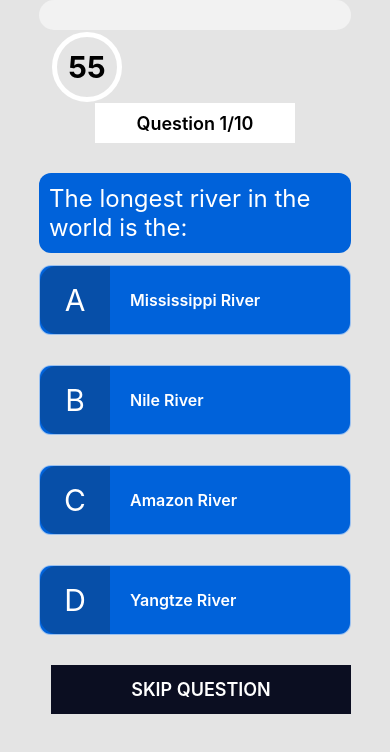
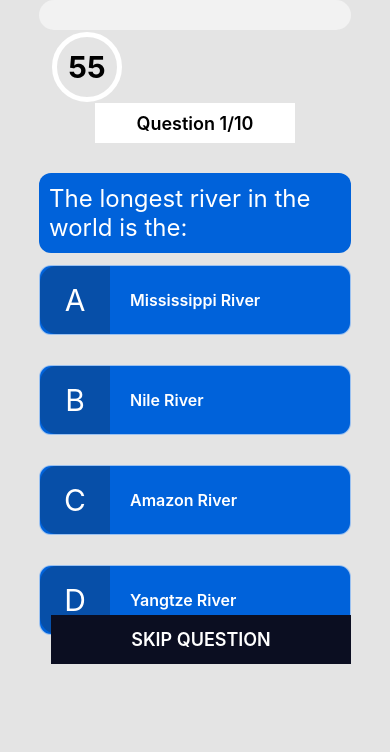
Before and after one commit to bethuyeh/geo-quiz, a React (Create React App) app: page /easy in a window 390 px wide. Shown: the top 752 px of the page. Built offline with nearby package versions, Linux system fonts and the light colour scheme; no server answers; a web font is replaced by a local one.

Commit message:
second commit

```diff
--- a/src/App.css
+++ b/src/App.css
@@ -263,12 +263,14 @@ div {
 @media screen and (max-width: 1050px) {
   .question{
       width: 100%;
+      height: 60px;
   }
   .answers{
     width: 100%;
     display: inline-block;
     text-align: center;
     margin-top: 12px;
+    height: 60px;
   }
 
   .answer{
```
